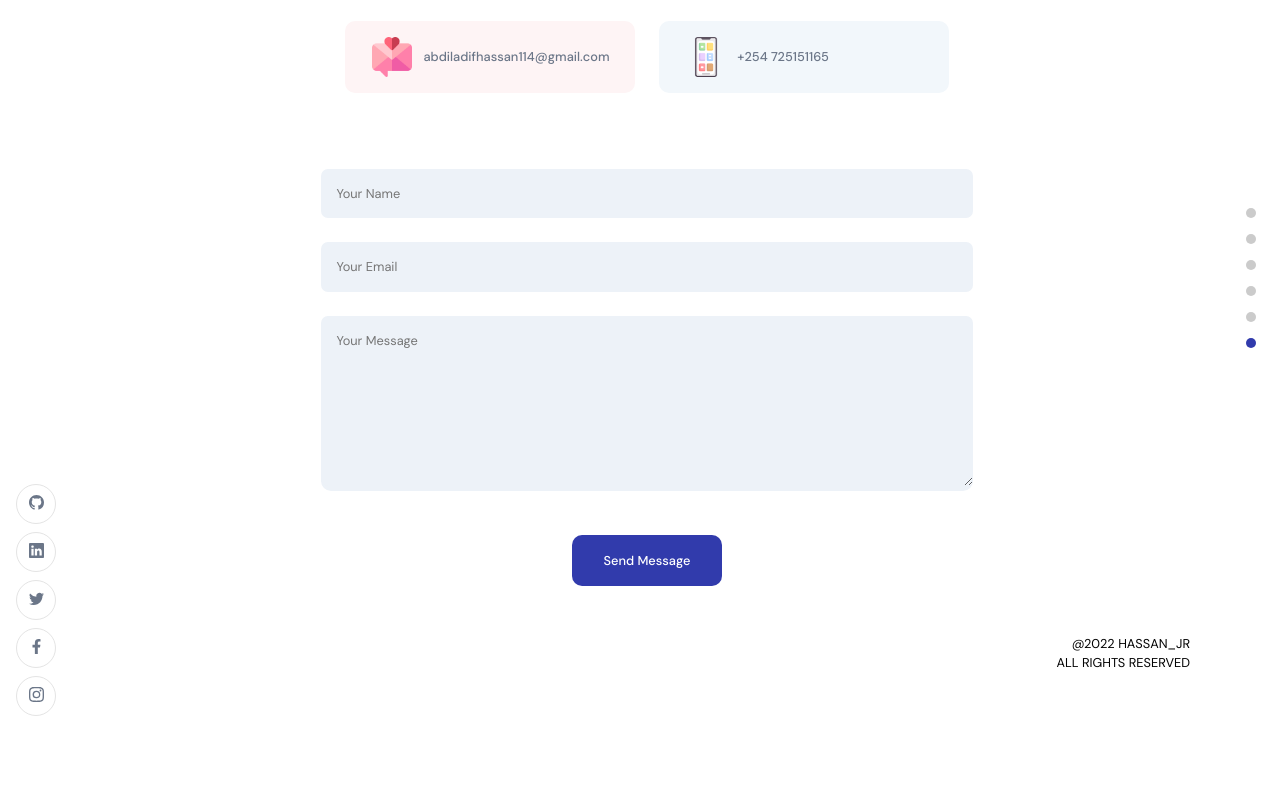
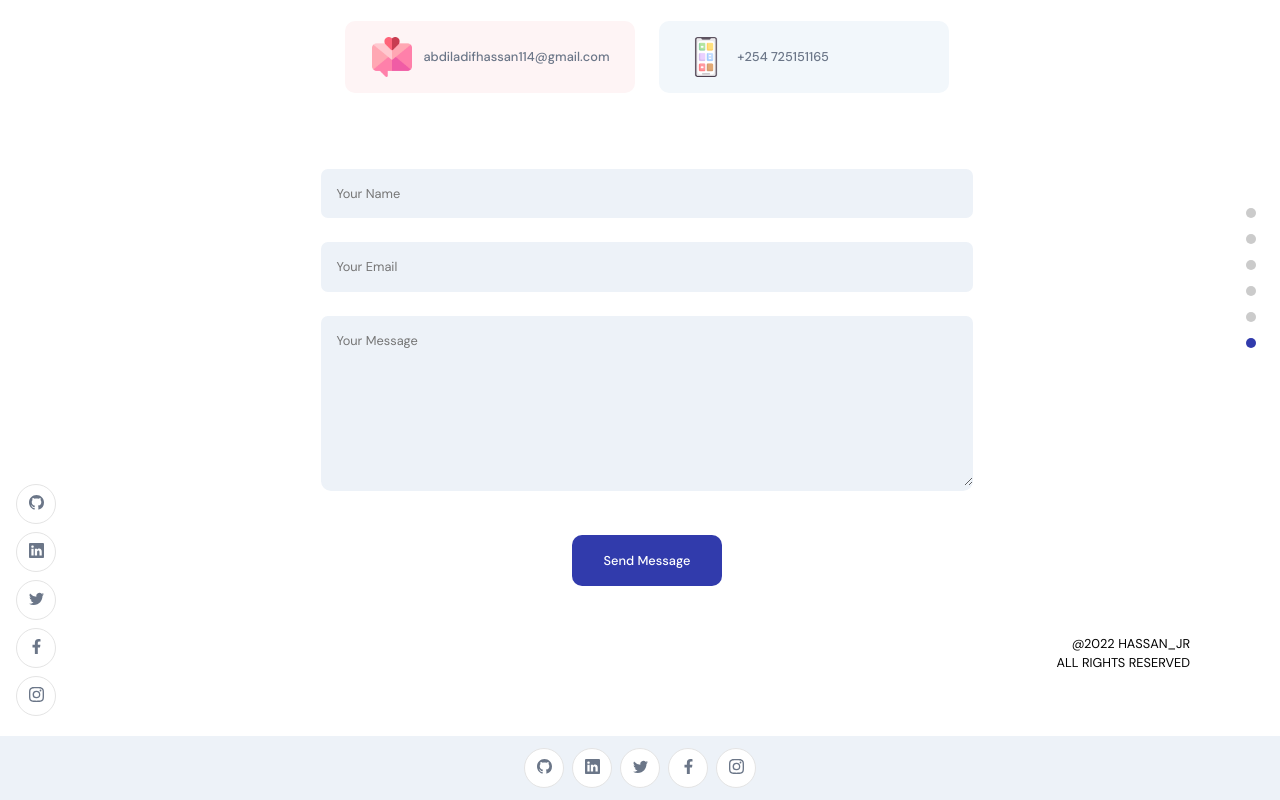
Before and after one commit to Hassan-jr/Portfolio-2, a React (Create React App) app: page / in a window 1280 px wide. Shown: the part 4694-5494 px from the top of the page. Before the commit the page ends 5430 px from the top, so only its background shows below. Built offline with nearby package versions, Linux system fonts and the light colour scheme.

Commit message:
sciols added

```diff
--- a/src/App.js
+++ b/src/App.js
@@ -1,10 +1,14 @@
 import React from 'react';
-
+import { BsTwitter, BsInstagram, BsGithub, BsLinkedin } from "react-icons/bs";
+import { FaFacebookF } from "react-icons/fa";
 import { About, Footer, Header, Skills, Testimonial, Work } from './container';
 import { Navbar } from './components';
 import './App.scss';
 
-const App = () => (
+
+const App = () => {
+  const width2 = window.screen.width;
+  return(
   <div className="app">
     <Navbar />
     <Header />
@@ -13,7 +17,37 @@ const App = () => (
     <Skills />
     <Testimonial />
     <Footer />
+    {width2 < 1700 && (
+        <div className="app__social-m">
+        <div>
+          <a href="https://github.com/Hassan-jr?tab=repositories">
+            <BsGithub />
+          </a>
+        </div>
+        <div>
+          <a href="https://www.linkedin.com/in/abdiladif-hassan-524168213">
+            <BsLinkedin />
+          </a>
+        </div>
+        <div>
+          <a href="https://twitter.com/Hassan_jr_1?t=1Smv-fiNx7iVvsFEoyXvPg&s=09">
+            <BsTwitter />
+          </a>
+        </div>
+        <div>
+          <a href="https://www.facebook.com/updiladiph.hersonadan">
+            <FaFacebookF />
+          </a>
+        </div>
+        <div>
+          <a href="http://instagram.com/hassan_jr_1?utm_source=qr">
+            <BsInstagram />
+          </a>
+        </div>
+      </div>
+    )}
   </div>
 );
+}
 
 export default App;
--- a/src/App.scss
+++ b/src/App.scss
@@ -102,7 +102,6 @@
   justify-content: flex-end;
   align-items: center;
   flex-direction: column;
-
   padding: 1rem;
 
   div {
@@ -148,6 +147,43 @@
   }
 }
 
+.app__social-m {
+  display: flex;
+  flex-direction: row;
+  justify-content: center;
+  align-items: center;
+  padding: 0.5rem;
+  div {
+    width: 40px;
+    height: 40px;
+    border-radius: 50%;
+    background-color: var(--white-color);
+    margin: 0.25rem 0.25rem;
+    border: 1px solid var(--lightGray-color);
+
+    display: flex;
+    justify-content: center;
+    align-items: center;
+
+    transition: all 0.3s ease-in-out;
+
+    svg {
+      width: 15px;
+      height: 15px;
+      color: var(--gray-color);
+    }
+
+    &:hover {
+      background-color: var(--secondary-color);
+      border-color: var(--secondary-color);
+
+      svg {
+        color: var(--white-color);
+      }
+    }
+  }
+}
+
 .app__navigation {
   display: flex;
   justify-content: center;
--- a/src/components/Navbar/Navbar.jsx
+++ b/src/components/Navbar/Navbar.jsx
@@ -7,7 +7,7 @@ import './Navbar.scss';
 
 const Navbar = () => {
   const [toggle, setToggle] = useState(false);
-  const width2 = window.screen.width;
+
 
   return (
     <nav className="app__navbar">
--- a/src/components/SocialMedia.jsx
+++ b/src/components/SocialMedia.jsx
@@ -1,36 +1,39 @@
-import React from 'react';
-import { BsTwitter, BsInstagram,BsGithub,BsLinkedin } from 'react-icons/bs';
-import { FaFacebookF } from 'react-icons/fa';
+import React from "react";
+import { BsTwitter, BsInstagram, BsGithub, BsLinkedin } from "react-icons/bs";
+import { FaFacebookF } from "react-icons/fa";
 
-const SocialMedia = () => (
+const SocialMedia = () => {
+  const width2 = window.screen.width;
+
+  return (
     <div className="app__social">
       <div>
-      <a href='https://github.com/Hassan-jr?tab=repositories'>
+        <a href="https://github.com/Hassan-jr?tab=repositories">
           <BsGithub />
         </a>
       </div>
       <div>
-      <a href='https://www.linkedin.com/in/abdiladif-hassan-524168213'>
+        <a href="https://www.linkedin.com/in/abdiladif-hassan-524168213">
           <BsLinkedin />
         </a>
       </div>
       <div>
-      <a href='https://twitter.com/Hassan_jr_1?t=1Smv-fiNx7iVvsFEoyXvPg&s=09'>
+        <a href="https://twitter.com/Hassan_jr_1?t=1Smv-fiNx7iVvsFEoyXvPg&s=09">
           <BsTwitter />
         </a>
       </div>
       <div>
-      <a href='https://www.facebook.com/updiladiph.hersonadan'>
+        <a href="https://www.facebook.com/updiladiph.hersonadan">
           <FaFacebookF />
         </a>
       </div>
       <div>
-      <a href='http://instagram.com/hassan_jr_1?utm_source=qr'>
+        <a href="http://instagram.com/hassan_jr_1?utm_source=qr">
           <BsInstagram />
         </a>
-
       </div>
     </div>
   );
+};
 
 export default SocialMedia;
```
Also changed, not shown: 14 other files (tests, documents, lock files or other folders). Lines whose indentation alone changed are shown as unchanged.
